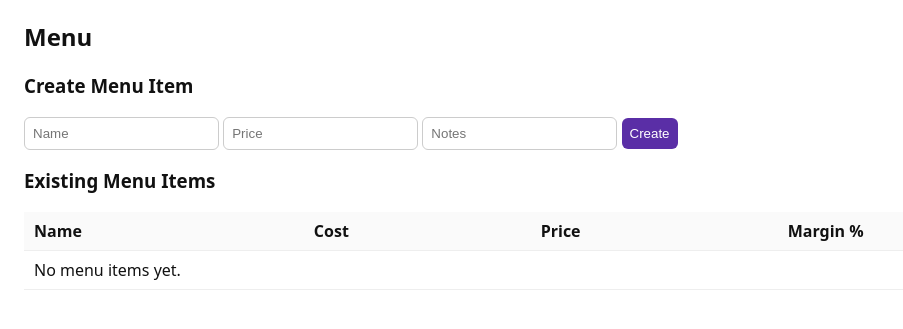
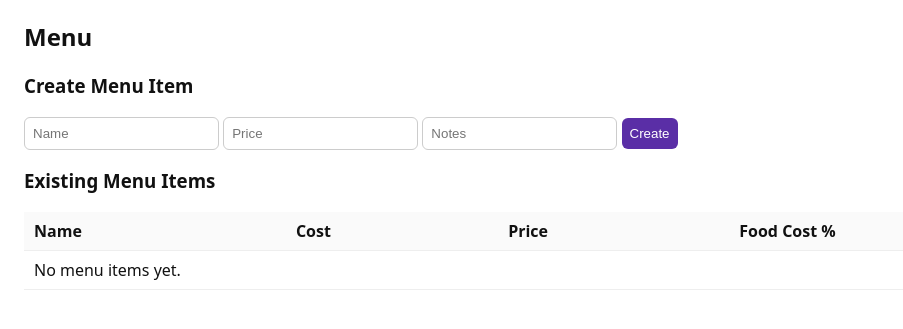
Before and after one commit to Ronnie2133/xcpstarter, a Flask app: page /menu in a window 1280 px wide. Shown: the part 46-375 px from the top of the page, without its empty margins (0-903 px from the left). Run offline with Flask 3, Linux system fonts and the light colour scheme; data comes from the database, SQL or seed files in the repository; data that the repository does not hold is empty; some libraries are stand-ins or nearby versions.

Commit message:
Update menu.html

```diff
--- a/templates/menu.html
+++ b/templates/menu.html
@@ -8,24 +8,30 @@
   <input name="notes" placeholder="Notes">
   <button>Create</button>
 </form>
+
 <h3>Existing Menu Items</h3>
 <table>
-  <tr><th>Name</th><th>Cost</th><th>Price</th><th>Margin %</th><th></th></tr>
+  <tr><th>Name</th><th>Cost</th><th>Price</th><th>Food Cost %</th><th></th></tr>
   {% for m in menu %}
     {% set price = m.price or 0 %}
     {% set cost = m.cost or 0 %}
     {% if price > 0 %}
-      {% set margin_pct = ((price - cost) / price * 100) %}
+      {% set food_cost_pct = (cost / price * 100) %}
     {% else %}
-      {% set margin_pct = None %}
+      {% set food_cost_pct = None %}
     {% endif %}
     <tr>
       <td>{{ m.name }}</td>
       <td>${{ '%.2f'|format(cost) }}</td>
       <td>${{ '%.2f'|format(price) }}</td>
       <td>
-        {% if margin_pct is not none %}
-          {{ '%.1f'|format(margin_pct) }}%
+        {% if food_cost_pct is not none %}
+          {{ '%.1f'|format(food_cost_pct) }}%
+          {% if food_cost_pct > 30 %}
+            <span style="color:red;">▲</span>
+          {% else %}
+            <span style="color:green;">✔</span>
+          {% endif %}
         {% else %}—{% endif %}
       </td>
       <td><a href="{{ url_for('menu_detail', menu_id=m.id) }}">Open</a></td>
```
